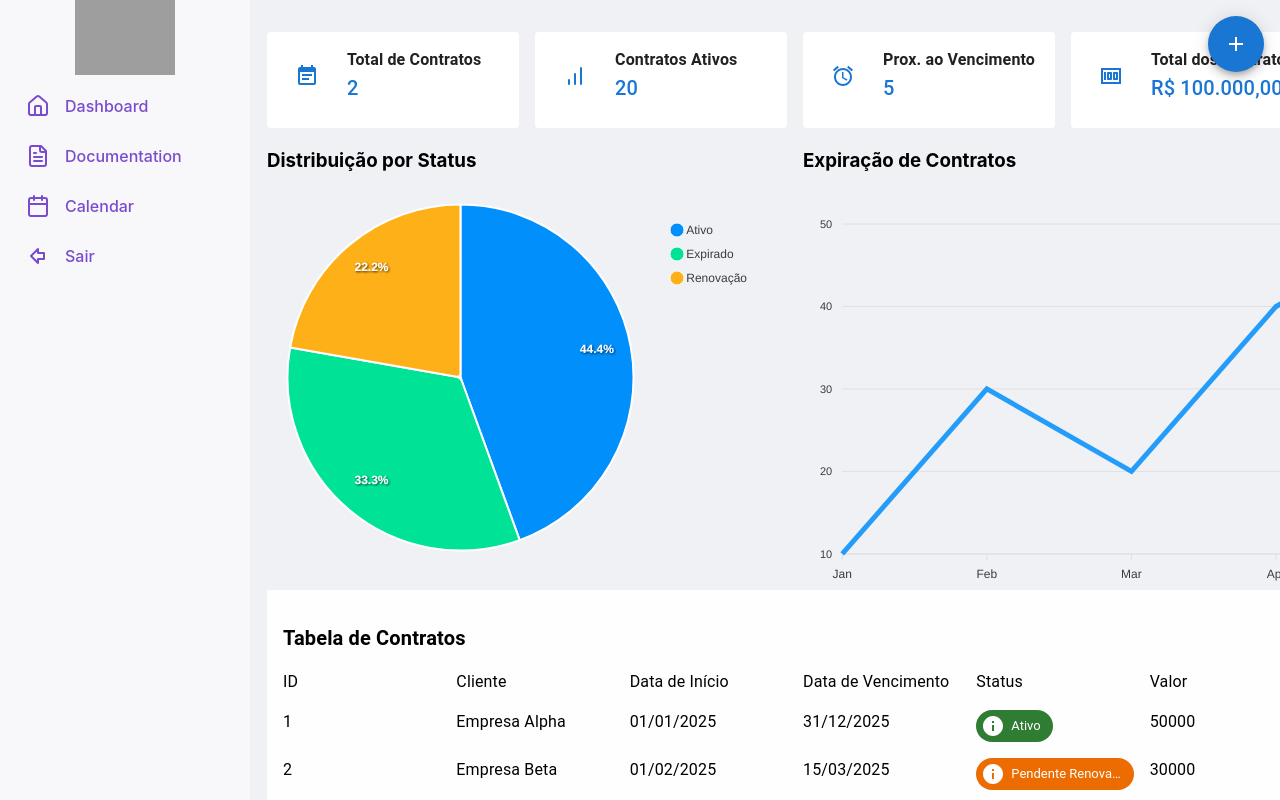
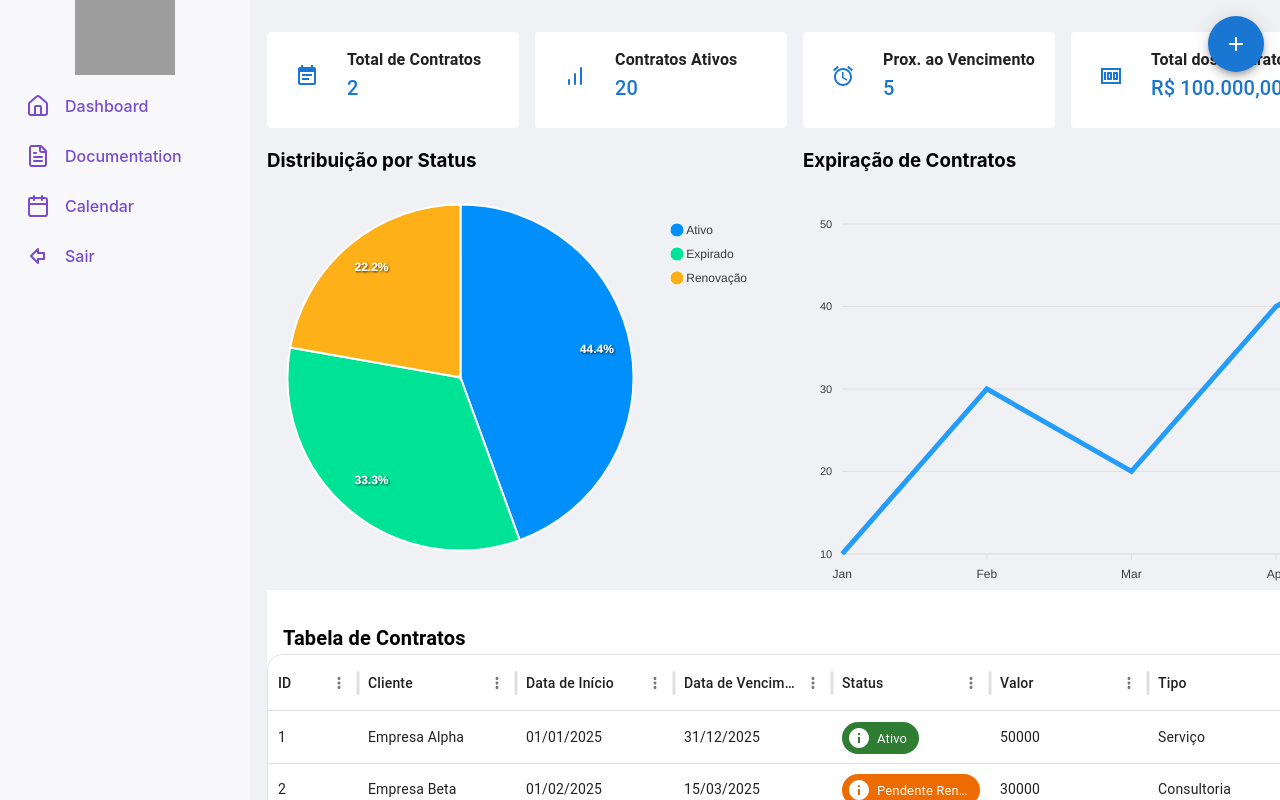
Before and after one commit to Serejo/dashboard-contratos, a React (Vite) app: page /dashboard in a window 1280 px wide. Shown: the top 800 px of the page. Built offline with nearby package versions, Linux system fonts and the light colour scheme; grey boxes are pictures that could not be loaded.

Commit message:
feat: add new table

```diff
--- a/package.json
+++ b/package.json
@@ -14,6 +14,7 @@
     "@emotion/styled": "^11.14.0",
     "@mui/icons-material": "^6.4.3",
     "@mui/material": "^6.4.3",
+    "@mui/x-data-grid": "^7.25.0",
     "apexcharts": "^4.4.0",
     "lucide-react": "^0.474.0",
     "react": "^18.3.1",
--- a/src/modules/dashboard/components/ContractGrid.tsx
+++ b/src/modules/dashboard/components/ContractGrid.tsx
@@ -1,8 +1,46 @@
 import { Tooltip, Grid, Typography, Chip } from "@mui/material";
 import { Info as InfoIcon } from "@mui/icons-material";
 import { Contract } from "../interfaces/Contract";
+import {
+  DataGrid,
+  GridColDef,
+  GridRenderCellParams,
+  GridValidRowModel,
+} from "@mui/x-data-grid";
 
 function ContractGrid({ contracts }: { contracts: Contract[] }) {
+  const columns: GridColDef[] = [
+    { field: "id", headerName: "ID", width: 90 },
+    { field: "client", headerName: "Cliente", flex: 1 },
+    {
+      field: "startDate",
+      headerName: "Data de Início",
+      flex: 1,
+      valueFormatter: ({ value }) => value,
+    },
+    {
+      field: "endDate",
+      headerName: "Data de Vencimento",
+      flex: 1,
+      valueFormatter: ({ value }) => value,
+    },
+    {
+      field: "status",
+      headerName: "Status",
+      flex: 1,
+      renderCell: (params: GridRenderCellParams<GridValidRowModel>) => (
+        <Tooltip title={`Status: ${params.value}`} arrow>
+          <Chip
+            label={params.value}
+            color={getStatusColor(params.value)}
+            icon={<InfoIcon />}
+          />
+        </Tooltip>
+      ),
+    },
+    { field: "value", headerName: "Valor", flex: 1 },
+    { field: "type", headerName: "Tipo", flex: 1 },
+  ];
   return (
     <Grid
       container
@@ -20,66 +58,14 @@ function ContractGrid({ contracts }: { contracts: Contract[] }) {
         </Typography>
       </Grid>
 
-      {/* Cabeçalho */}
-      <Grid container item xs={12} spacing={2} sx={{ fontWeight: "bold" }}>
-        <Grid item xs={2}>
-          <Typography>ID</Typography>
-        </Grid>
-        <Grid item xs={2}>
-          <Typography>Cliente</Typography>
-        </Grid>
-        <Grid item xs={2}>
-          <Typography>Data de Início</Typography>
-        </Grid>
-        <Grid item xs={2}>
-          <Typography>Data de Vencimento</Typography>
-        </Grid>
-        <Grid item xs={2}>
-          <Typography>Status</Typography>
-        </Grid>
-        <Grid item xs={2}>
-          <Typography>Valor</Typography>
-        </Grid>
-      </Grid>
-
-      {/* Dados */}
-      {contracts.length > 0 ? (
-        contracts.map((contract) => (
-          <Grid container item xs={12} spacing={2} key={contract.id}>
-            <Grid item xs={2}>
-              <Typography>{contract.id}</Typography>
-            </Grid>
-            <Grid item xs={2}>
-              <Typography>{contract.client}</Typography>
-            </Grid>
-            <Grid item xs={2}>
-              <Typography>{contract.startDate}</Typography>
-            </Grid>
-            <Grid item xs={2}>
-              <Typography>{contract.endDate}</Typography>
-            </Grid>
-            <Grid item xs={2}>
-              {/* Tooltip para status */}
-              <Tooltip title={`Status: ${contract.status}`} arrow>
-                <Chip
-                  label={contract.status}
-                  color={getStatusColor(contract.status)}
-                  icon={<InfoIcon />}
-                />
-              </Tooltip>
-            </Grid>
-            <Grid item xs={2}>
-              <Typography>{contract.value}</Typography>
-            </Grid>
-          </Grid>
-        ))
-      ) : (
-        <Grid item xs={12}>
-          <Typography textAlign="center" color="gray">
-            Nenhum contrato cadastrado
-          </Typography>
-        </Grid>
-      )}
+      <DataGrid
+        rows={contracts}
+        columns={columns}
+        sx={{
+          boxShadow: "0px 4px 4px rgba(0, 0, 0, 0.01)",
+          borderRadius: "1rem",
+        }}
+      />
     </Grid>
   );
 }
```
Also changed, not shown: 1 other file (tests, documents, lock files or other folders).
